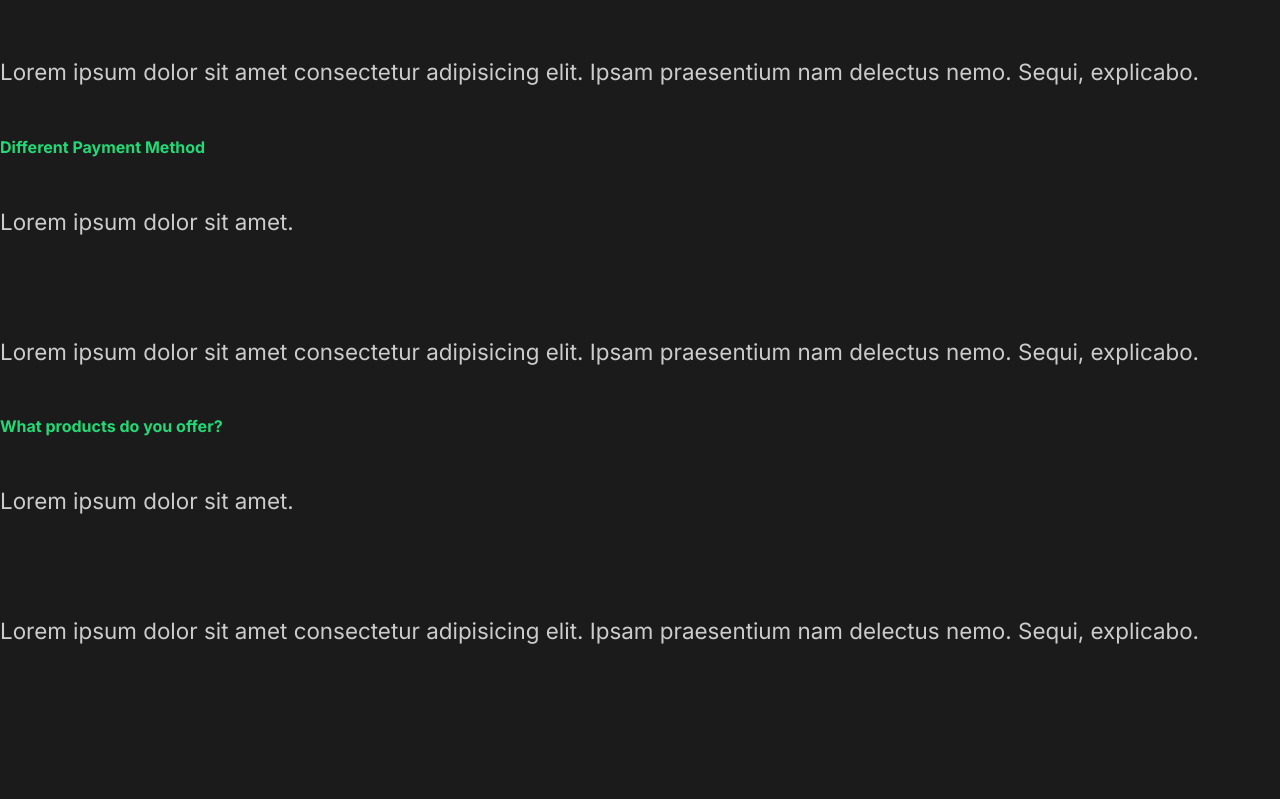
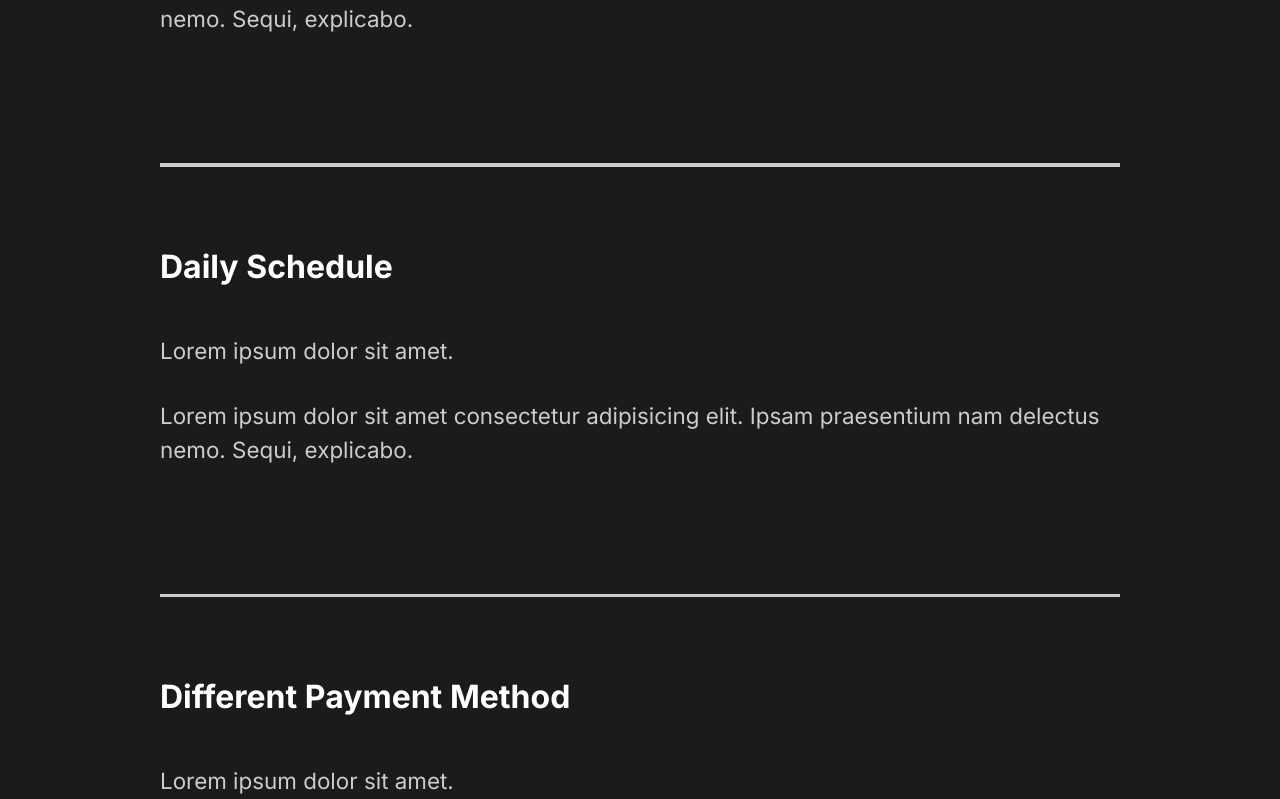
Before and after one commit to cesarebek/portfolio-with-react, a React (Create React App) app: page / in a window 1280 px wide. Shown: the part 2961-3760 px from the top of the page. Before the commit the page ends 3656 px from the top, so only its background shows below. Built offline with nearby package versions, Linux system fonts and the light colour scheme.

Commit message:
Styled FAQ section

```diff
--- a/src/components/FaqSection.js
+++ b/src/components/FaqSection.js
@@ -1,8 +1,10 @@
 import React from 'react';
+import styled from 'styled-components';
+import { StyledLayout } from '../styles';
 
 const FaqSection = () => {
   return (
-    <div className="faq">
+    <StyledFaqSection>
       <h2>
         Any Question <span>FAQ</span>
       </h2>
@@ -16,6 +18,7 @@
           </p>
         </div>
       </div>
+      <div className="faq-line"></div>
       <div className="question">
         <h4>Daily Schedule</h4>
         <div className="answer">
@@ -26,6 +29,7 @@
           </p>
         </div>
       </div>
+      <div className="faq-line"></div>
       <div className="question">
         <h4>Different Payment Method</h4>
         <div className="answer">
@@ -36,6 +40,7 @@
           </p>
         </div>
       </div>
+      <div className="faq-line"></div>
       <div className="question">
         <h4>What products do you offer?</h4>
         <div className="answer">
@@ -46,8 +51,34 @@
           </p>
         </div>
       </div>
-    </div>
+    </StyledFaqSection>
   );
 };
+const StyledFaqSection = styled(StyledLayout)`
+  display: block;
+  h2 {
+    padding-bottom: 2rem;
+    font-weight: lighter;
+  }
+  span {
+    display: block;
+  }
+  .faq-line {
+    background: #cccccc;
+    height: 0.2rem;
+    margin: 2rem 0rem;
+    width: 100%;
+  }
+  .question {
+    padding: 3rem 0rem;
+    cursor: pointer;
+  }
+  .answer {
+    padding: 2rem 0rem;
+    p {
+      padding: 1rem 0rem;
+    }
+  }
+`;
 
 export default FaqSection;
--- a/src/components/GlobaLStyle.js
+++ b/src/components/GlobaLStyle.js
@@ -31,14 +31,13 @@
     font-weight: lighter;
     font-size: 4rem;
 }
-
 h3{
-    color: white;
+   color: white;
 }
 
 h4{
     font-weight:bold;
-    color: #23d977;
+    font-size:2rem;
 }
 
 span{
@@ -54,6 +53,7 @@
     font-size: 1.4rem;
     line-height: 150%;
 }
+
 `;
 
 export default GlobalStyle;
```
